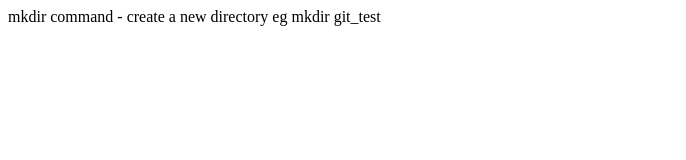
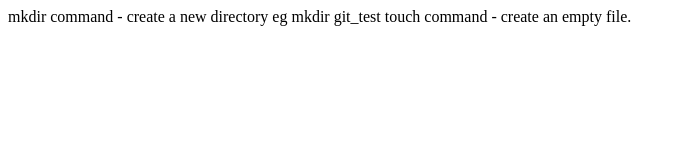
Before and after one commit to Deezy79/Frontend-Ivory, a plain HTML site: page index.html in a window 1280 px wide. Shown: the whole page, without its empty margins (0-686 px from the left). Drawn offline with Linux system fonts and the light colour scheme.

Commit message:
git command3

```diff
--- a/index.html
+++ b/index.html
@@ -7,5 +7,6 @@
 </head>
 <body>
     mkdir command - create a new directory eg mkdir git_test
+    touch command - create an empty file.
 </body>
 </html>
```
